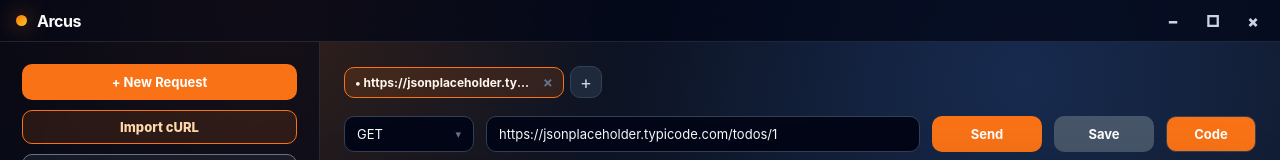
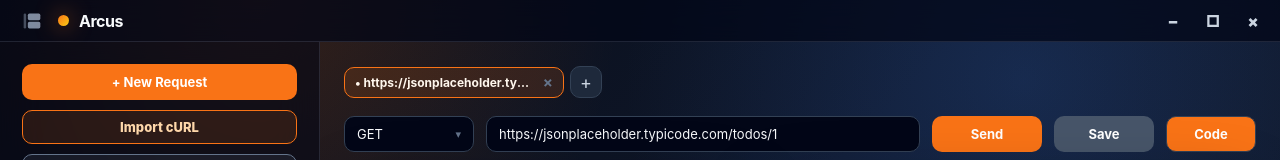
Before and after one commit to subekti404dev/arcus, a React (Vite) app: page / in a window 1280 px wide. Shown: the top 160 px of the page. Built offline with nearby package versions, Linux system fonts and the light colour scheme.

Commit message:
feat: sidebar toggle with inline SVG icons
- Add toggle button in titlebar to hide/show sidebar
- Smooth collapse/expand animation
- SVG icons with currentColor, white on hover
- Sidebar visibility persisted in localStorage

```diff
--- a/src/main.tsx
+++ b/src/main.tsx
@@ -172,6 +172,12 @@
     return params.length > 0 ? `?${params.join('&')}` : '';
   }
 
+  function toggleSidebar() {
+    const next = !sidebarVisible;
+    localStorage.setItem('arcus:sidebar', String(next));
+    setSidebarVisible(next);
+  }
+
   function setUrlPreservingQuery(raw: string) {
     const idx = raw.indexOf('?');
     if (idx === -1) {
@@ -212,6 +218,7 @@
   const [curlInput, setCurlInput] = useState('');
   const [importMessage, setImportMessage] = useState('');
   const [toastMessage, setToastMessage] = useState('');
+  const [sidebarVisible, setSidebarVisible] = useState(() => localStorage.getItem('arcus:sidebar') !== 'false');
   const [showImportModal, setShowImportModal] = useState(false);
   const [responseView, setResponseView] = useState<'preview' | 'raw' | 'headers'>('preview');
   const [showTimingBreakdown, setShowTimingBreakdown] = useState(false);
@@ -1164,6 +1171,21 @@
     <main className="app-shell">
       <header className="titlebar" data-tauri-drag-region>
         <div className="titlebar-brand" data-tauri-drag-region>
+          <button className="sidebar-toggle-btn" onClick={toggleSidebar} title={sidebarVisible ? 'Hide sidebar' : 'Show sidebar'}>
+            {sidebarVisible ? (
+              <svg xmlns="http://www.w3.org/2000/svg" viewBox="0 0 24 24" width="20" height="20" fill="none">
+                <rect x="2" y="3" width="3" height="18" rx="1.5" fill="currentColor" opacity=".45"/>
+                <rect x="7" y="3" width="15" height="8" rx="2" fill="currentColor" opacity=".85"/>
+                <rect x="7" y="13" width="15" height="8" rx="2" fill="currentColor" opacity=".85"/>
+              </svg>
+            ) : (
+              <svg xmlns="http://www.w3.org/2000/svg" viewBox="0 0 24 24" width="20" height="20" fill="none">
+                <rect x="2" y="3" width="7" height="18" rx="2" fill="currentColor" opacity=".85"/>
+                <rect x="11" y="3" width="11" height="8" rx="2" fill="currentColor" opacity=".85"/>
+                <rect x="11" y="13" width="11" height="8" rx="2" fill="currentColor" opacity=".85"/>
+              </svg>
+            )}
+          </button>
           <span className="app-dot" />
           <strong data-tauri-drag-region>Arcus</strong>
         </div>
@@ -1174,7 +1196,7 @@
         </div>
       </header>
       <div className="shell">
-      <aside className="sidebar">
+      <aside className={`sidebar${sidebarVisible ? '' : ' sidebar-collapsed'}`}>
         <div className="brand">Arcus</div>
         <button className="new-button" onClick={() => newTab()}>
           + New Request
--- a/src/styles.css
+++ b/src/styles.css
@@ -31,7 +31,10 @@
 .window-controls .close-window:hover { background: #ef4444; color: #fff; }
 
 .shell { display: flex; height: calc(100vh - 42px); min-height: 0; }
-.sidebar { width: 320px; padding: 22px; border-right: 1px solid var(--border); background: rgba(2, 6, 23, .56); backdrop-filter: blur(22px); overflow: auto; }
+.sidebar { width: 320px; min-width: 0; padding: 22px; border-right: 1px solid var(--border); background: rgba(2, 6, 23, .56); backdrop-filter: blur(22px); overflow: auto; transition: width .22s ease, padding .22s ease, border .22s ease; }
+.sidebar-collapsed { width: 0; padding: 0; border-right: 0; overflow: hidden; }
+.sidebar-toggle-btn { border: 0; background: transparent; color: #94a3b8; cursor: pointer; padding: 0 6px; display: grid; place-items: center; }
+.sidebar-toggle-btn:hover { color: #f8fafc; }
 .brand { display: none; font-size: 24px; font-weight: 800; letter-spacing: -.04em; margin-bottom: 20px; }
 .brand span { color: #f97316; }
 .new-button, .request-bar button:not(.dropdown-trigger):not(.dropdown-option), .secondary-button { width: 100%; border: 1px solid transparent; color: white; background: #f97316; padding: 8px 12px; border-radius: 10px; cursor: pointer; font-weight: 700; font-size: 13px; line-height: 1.4; }
```
Also changed, not shown: src/assets/sidebar-hide.svg (added), src/assets/sidebar-show.svg (added).
